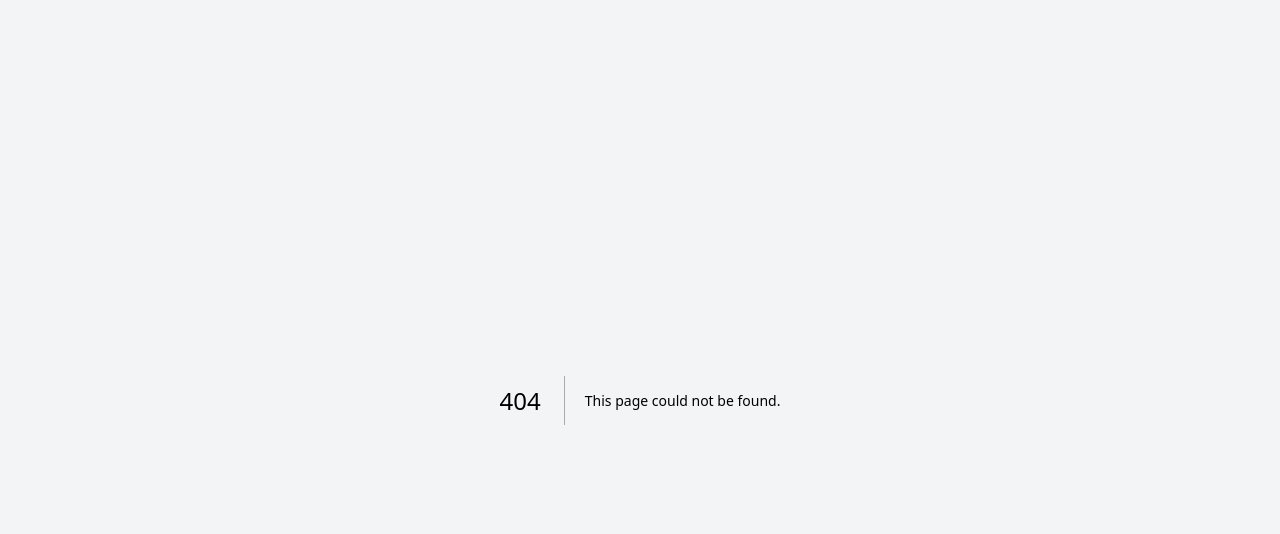
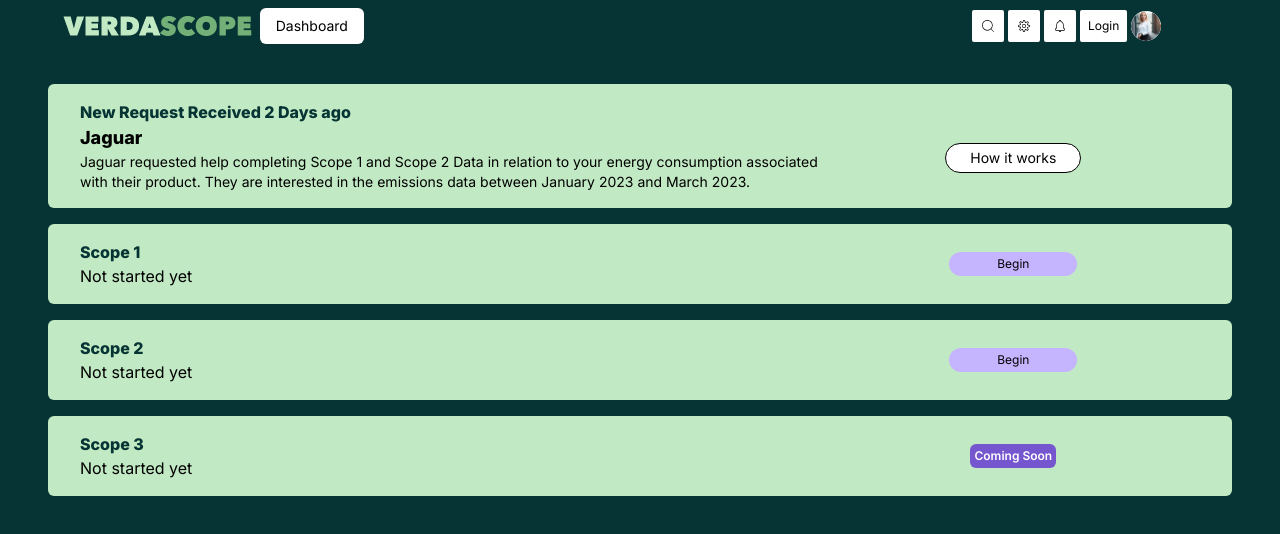
Before and after one commit to PriyathamVarma/traceX, a Next.js app: page /overview in a window 1280 px wide. Before the commit this address had no page. Shown: the top 534 px of the page. Built offline with nearby package versions, Linux system fonts and the light colour scheme; no server answers.

Commit message:
Progress: UI/UX for categories

```diff
--- /dev/null
+++ b/src/app/components/organisms/cards/overview/InfoCard.tsx
@@ -0,0 +1,29 @@
+const InfoCard = () => {
+  return (
+    <div className=" bg-background1 rounded-md flex flex-col w-auto px-8 py-4">
+      <div>
+        <h1 className="text-background6 font-extrabold">
+          New Request Received 2 Days ago
+        </h1>
+      </div>
+      <div className="flex flex-row justify-between">
+        <div className="w-2/3">
+          <h1 className="text-lg font-extrabold">Jaguar</h1>
+          <p className="text-sm">
+            Jaguar requested help completing Scope 1 and Scope 2 Data in
+            relation to your energy consumption associated with their product.
+            They are interested in the emissions data between January 2023 and
+            March 2023.{" "}
+          </p>
+        </div>
+        <div className="w-1/3  flex space-y-2 items-center justify-center">
+          <button className="bg-white border border-black px-6 py-1 text-sm rounded-full hover:bg-background3 hover:text-white">
+            How it works
+          </button>
+        </div>
+      </div>
+    </div>
+  );
+};
+
+export default InfoCard;
--- /dev/null
+++ b/src/app/components/organisms/cards/overview/ScopeCard.tsx
@@ -0,0 +1,32 @@
+import ComingSoon from "@/app/components/atoms/buttons/ComingSoon";
+import Link from "next/link";
+
+const ScopeCard = (props: any) => {
+  const data = props;
+
+  console.log("Data", data);
+  return (
+    <div className=" bg-background1 rounded-md flex flex-col w-auto px-8 py-4">
+      <div className="flex flex-row justify-between">
+        <div className="w-2/3">
+          <h1 className="text-background6 font-extrabold">{data.name}</h1>
+          <p>Not started yet</p>
+        </div>
+        <div className="w-1/3  flex space-y-2 items-center justify-center">
+          {data.status === "ready" ? (
+            <Link
+              href={`${data.link}`}
+              className="bg-background4 px-12 text-xs py-1  rounded-full hover:bg-background3 hover:text-white"
+            >
+              Begin
+            </Link>
+          ) : (
+            <ComingSoon />
+          )}
+        </div>
+      </div>
+    </div>
+  );
+};
+
+export default ScopeCard;
--- /dev/null
+++ b/src/app/components/organisms/cards/overview/ScopeTwoCard.tsx
@@ -0,0 +1,24 @@
+import Link from "next/link";
+
+const ScopeTwoCard = () => {
+  return (
+    <div className=" bg-background1 rounded-md flex flex-col w-auto px-8 py-4">
+      <div className="flex flex-row justify-between">
+        <div className="w-2/3">
+          <h1 className="text-background6 font-extrabold">Scope 1</h1>
+          <p>Not started yet</p>
+        </div>
+        <div className="w-1/3  flex space-y-2 items-center justify-center">
+          <Link
+            href="/scope1"
+            className="bg-background4 px-12 text-xs py-1  rounded-full hover:bg-background3 hover:text-white"
+          >
+            Begin
+          </Link>
+        </div>
+      </div>
+    </div>
+  );
+};
+
+export default ScopeTwoCard;
--- /dev/null
+++ b/src/app/overview/page.tsx
@@ -0,0 +1,19 @@
+import InfoCard from "../components/organisms/cards/overview/InfoCard";
+import ScopeCard from "../components/organisms/cards/overview/ScopeCard";
+import Header from "../components/templates/header";
+
+const Overview = () => {
+  return (
+    <div className="flex flex-col h-screen bg-background6  relative ">
+      <Header />
+      <div className="py-8 px-12 space-y-4">
+        <InfoCard />
+        <ScopeCard name="Scope 1" link="/scope1" status="ready" />
+        <ScopeCard name="Scope 2" link="/scope2" status="ready" />
+        <ScopeCard name="Scope 3" link="/" status="Coming Soon" />
+      </div>
+    </div>
+  );
+};
+
+export default Overview;
--- /dev/null
+++ b/src/app/scope/page.tsx
@@ -0,0 +1,6 @@
+const ScopePage = () => {
+    return ();
+}
+
+
+export default ScopePage;
```
